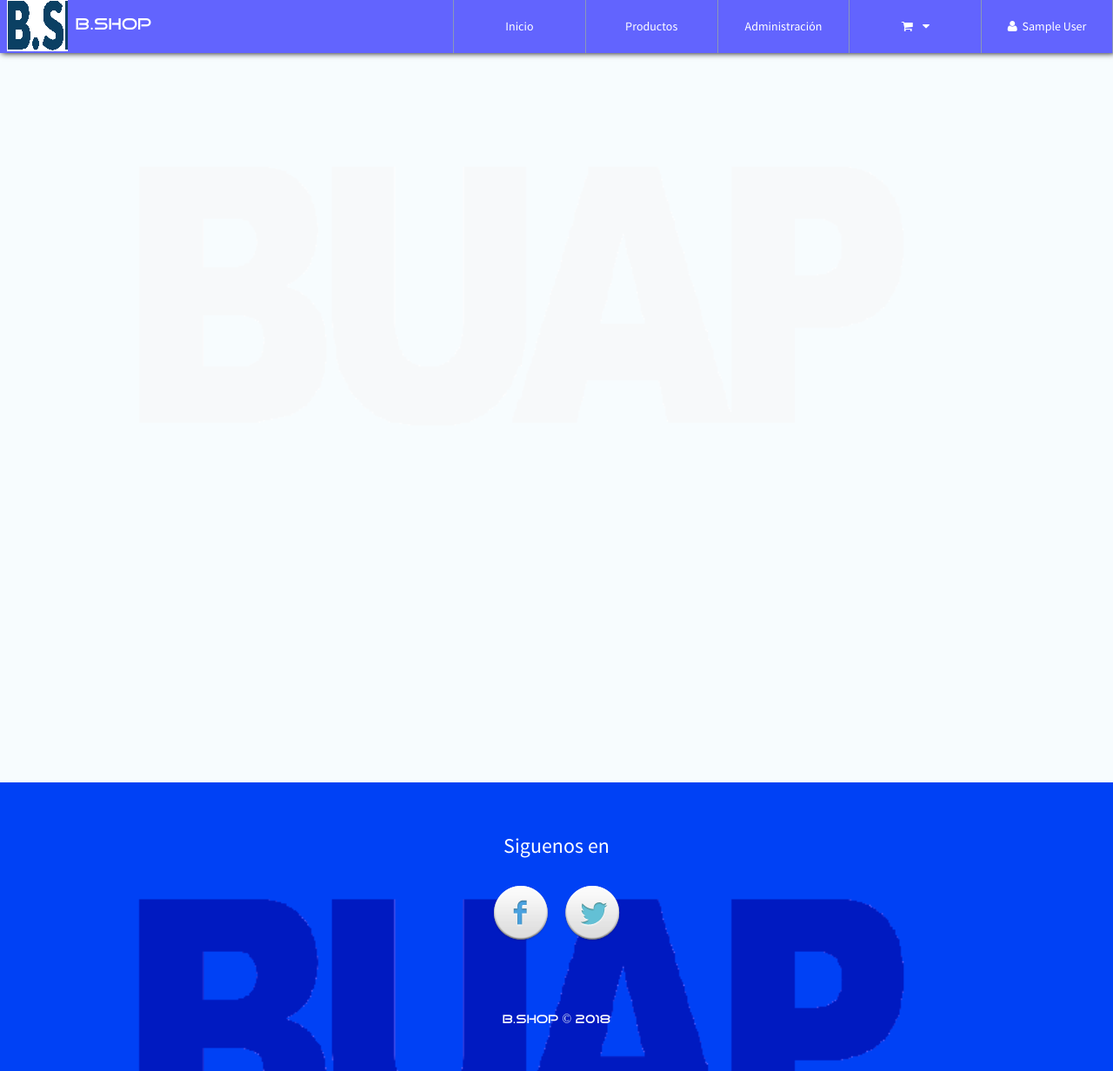
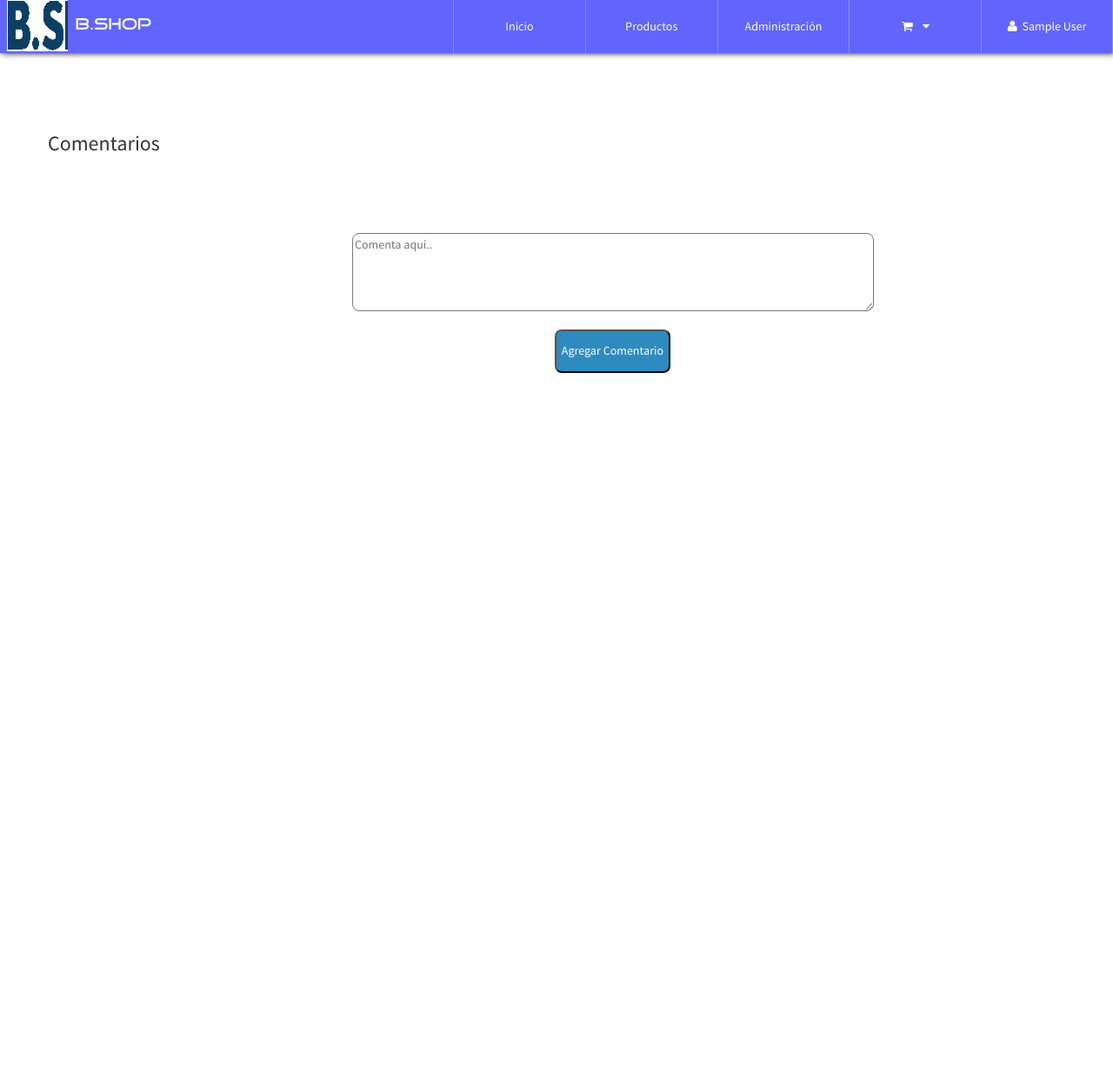
Before and after one commit to SaulZp/mercado_BUAP, a PHP site: page /infoProd.php?CodigoProd=1 in a window 1280 px wide. Shown: the whole page at 87% size. After the commit the page ends 429 px from the top, so only its background shows below. Run offline with PHP 8.4, Linux system fonts and the light colour scheme; the visitor is signed in with stand-in values (Sample User, id 1); data that the repository does not hold is empty.

Commit message:
comentarios

```diff
--- /dev/null
+++ b/css/comentario.css
@@ -0,0 +1,22 @@
+textarea{
+	position: relative;
+	top: 80px;
+	left: 350px;
+	width: 600px;
+	border-radius: 8px;
+}
+
+.agregar{
+	position: relative;
+	top: 130px;
+	left: -20px;
+	background-color: #2E8BBF;
+	border-radius: 8px;
+	color: white;
+	height: 50px;
+}
+
+p{
+
+	text-align: center;
+}
--- a/infoProd.php
+++ b/infoProd.php
@@ -8,8 +8,9 @@ include './library/consulSQL.php';
 <head>
     <title>Productos</title>
     <?php include './inc/link.php'; ?>
+    <link rel="stylesheet" type="text/css" href="css/comentario.css">
 </head>
-<body id="container-page-product">
+<body id="containeriner-page-product">
     <?php include './inc/navbar.php'; ?>
     <section id="infoproduct">
         <div class="container">
@@ -19,6 +20,7 @@ include './library/consulSQL.php';
                 </div>-->
                 <?php
                     $CodigoProducto=$_GET['CodigoProd'];
+                    $code = $_GET['CodigoProd'];
                     $productoinfo=  ejecutarSQL::consultar("select * from producto where CodigoProd='".$CodigoProducto."'");
                     while($fila=mysql_fetch_array($productoinfo)){
                         echo '
@@ -42,10 +44,33 @@ include './library/consulSQL.php';
                             </div>
                         ';
                     }
+
+
+                    echo "<br><br>";
+                    echo "<h3>Comentarios</h3>";
+                    $resultado = ejecutarSQL::consultar("SELECT * FROM comentarios WHERE CodigoProducto='".$CodigoProducto."'");
+                    while ($renglon=mysql_fetch_array($resultado)) {
+                        echo"<hr><p>".$renglon[1]."</p> ";
+                    }
+
+                    if(isset($_POST["comentario"])){
+                        $comentario = $_POST["comentario"];
+                        consultasSQL::InsertSQL("comentarios","CodigoProducto, Comentario","'$CodigoProducto', '$comentario'");
+                    }
+
+                    echo '<form action="infoProd.php?CodigoProd='.$CodigoProducto.'" method="POST">
+                        <textarea rows="4" cols="100" placeholder="Comenta aquí.." name="comentario"></textarea>
+                        <button type="submit" class="agregar">Agregar Comentario</button>
+                        </form>';
+
+
                 ?>
             </div>
         </div>
     </section>
-    <?php include './inc/footer.php'; ?>
+
+    <!--COMENTARIOS-->
+
+
 </body>
 </html>
```
